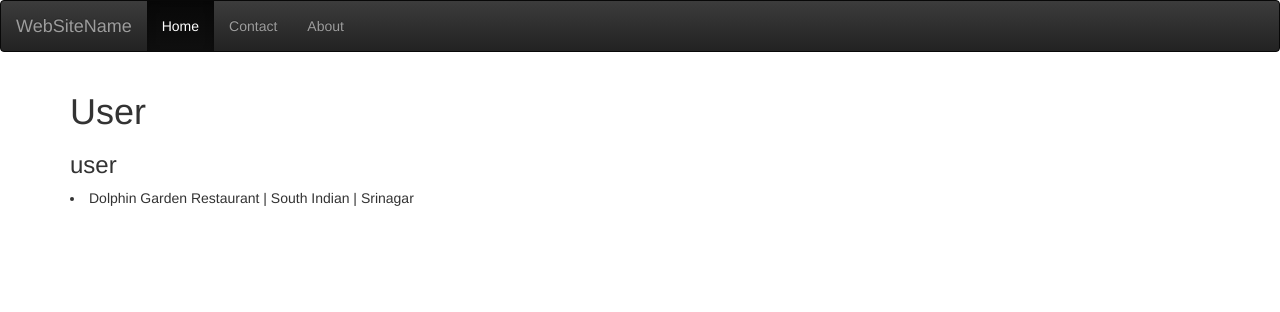
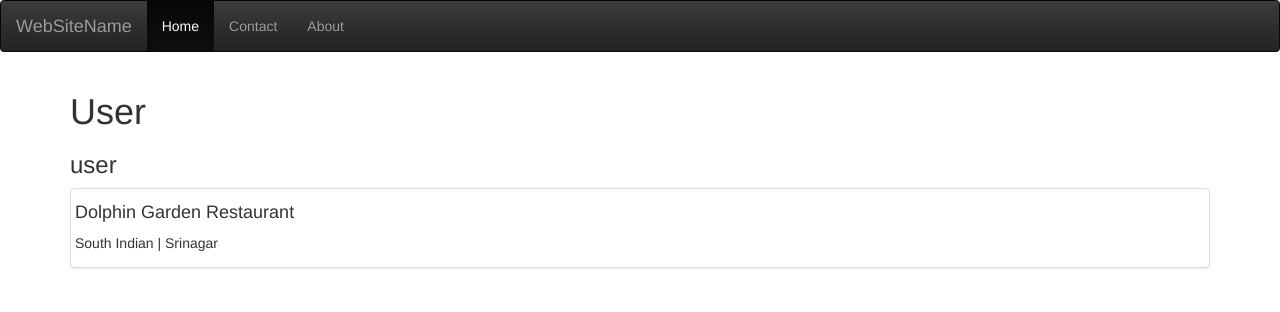
Before and after one commit to SuveenVundavalli/try-django-1-11, a Django app: a page that uses profiles/templates/profiles/user.html in a window 1280 px wide. Shown: the top 312 px of the page. Run offline with Django 3.2, Linux system fonts and the light colour scheme; data comes from the database, SQL or seed files in the repository; some libraries are stand-ins or nearby versions.

Commit message:
bootstrap profile styling

```diff
--- a/profiles/templates/profiles/user.html
+++ b/profiles/templates/profiles/user.html
@@ -5,15 +5,27 @@
     <h3>{{ user.username }}</h3>
     {% if user.restaurantlocation_set.all %}
         {% for rest in user.restaurantlocation_set.all %}
-            <li>{{ rest.title }} | {{ rest.category }} | {{ rest.location }}</li>
+
+            <div class="row">
+                <div class="col-sm-12">
+                    <div class="thumbnail">
+                        <div class="h4">{{ rest.title }}</div>
+                        <p>{{ rest.category }} | {{ rest.location }}</p>
                         <ul>
                             {% for item in rest.item_set.all %}
                                 <li>{{ item.name }}</li>
                                 {% for ing in item.get_contents %}
-                        <span class="label label-default">{{ ing }}</span>
+                                    <span class="label label-success">{{ ing }}</span>
+                                {% endfor %}
+                                {% for ing in item.get_excludes %}
+                                    <span class="label label-danger">{{ ing }}</span>
                                 {% endfor %}
                             {% endfor %}
                         </ul>
+                    </div>
+                </div>
+            </div>
+
         {% endfor %}
     {% else %}
         <h4>No restaurants</h4>
```
Lines whose indentation alone changed are shown as unchanged.
